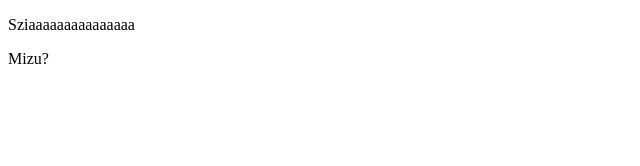
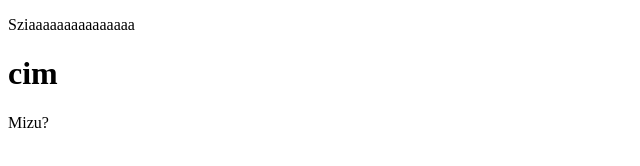
Before and after one commit to HarkaiDaniel01/parosMunka, a plain HTML site: page index.html in a window 1280 px wide. Shown: the whole page, without its empty margins (0-640 px from the left). Drawn offline with Linux system fonts and the light colour scheme.

Commit message:
index modositas

```diff
--- a/index.html
+++ b/index.html
@@ -10,6 +10,7 @@
     <p>Sziaaaaaaaaaaaaaaa</p>
 </head>
 <body>
+    <h1>cim</h1>
 
 <p>Mizu?</p>
 
```
